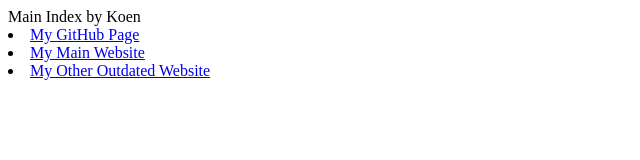
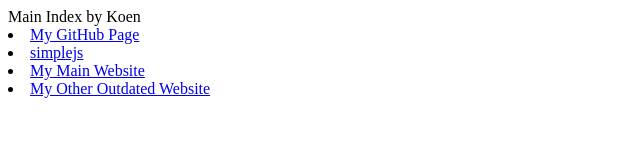
Before and after one commit to ppap9264/visst2023koen, a plain HTML site: page public/index.html in a window 1280 px wide. Shown: the whole page, without its empty margins (0-640 px from the left). Drawn offline with Linux system fonts and the light colour scheme.

Commit message:
Update index.html

```diff
--- a/public/index.html
+++ b/public/index.html
@@ -2,6 +2,8 @@ Main Index by Koen <br>
 
 <li> <a href="https://github.com/ppap9264/visst2023koen/">My GitHub Page</a>
 
+<li> <a href="https://github.com/ppap9264/visst2023koen/publicsimplejs.html">simplejs</a>
+
 <li> <a href="https://ppap9264.wixsite.com/downloads">My Main Website</a>
 
 <li> <a href="https://koenmuller809.codehs.me/">My Other Outdated Website</a>
```
